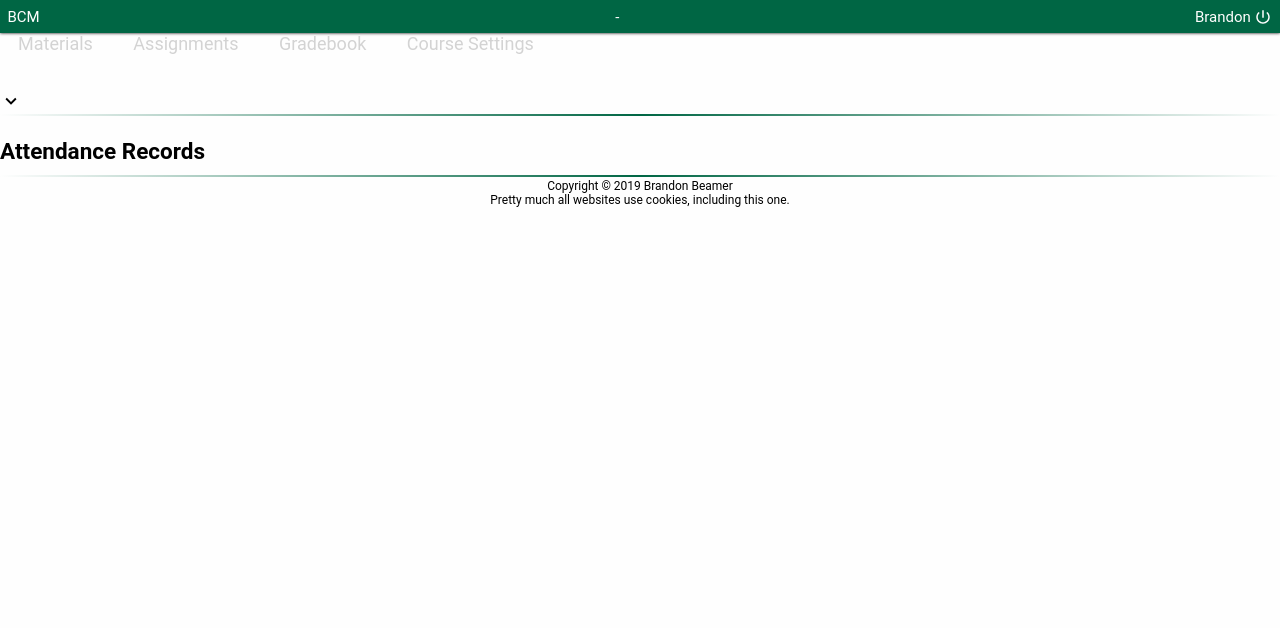
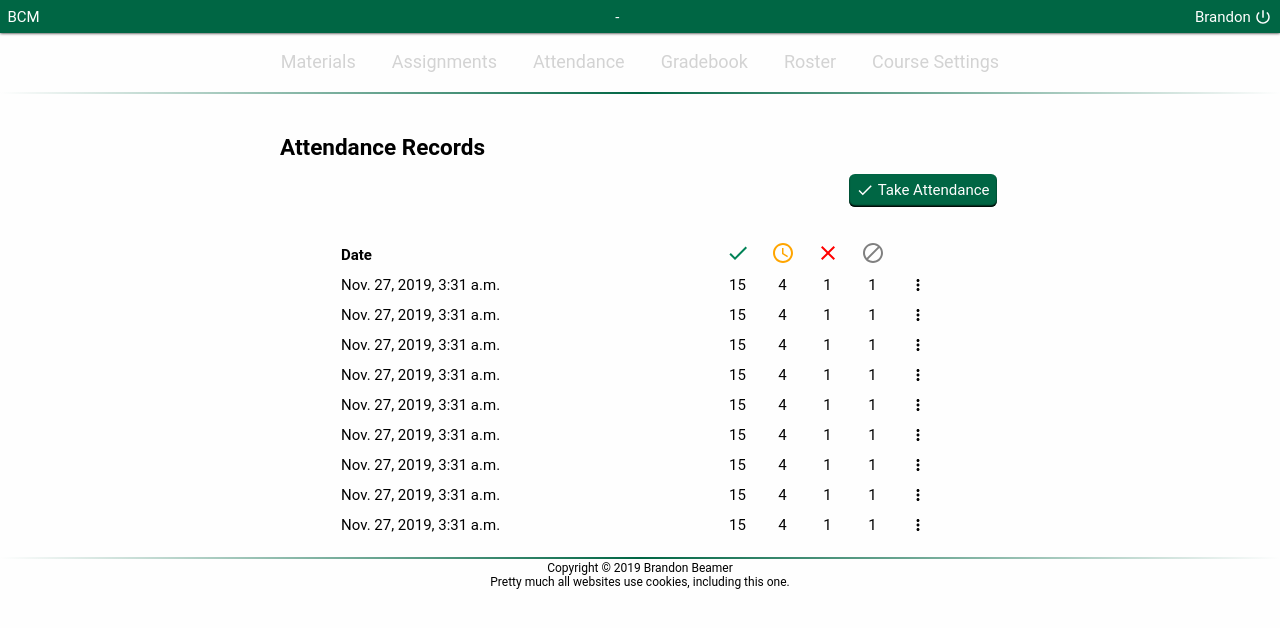
Before and after one commit to brandonbeamer/bcm, a Django app: template course/templates/course/rollcall_list.html in a window 1280 px wide. Shown: the top 628 px of the page. Run offline with Django 3.2, Linux system fonts and the light colour scheme; the template is opened without the code that fills it, so the values that code supplies are empty; parts of the project's set-up code (start-up, migrations or seed data) failed here and were passed over; some libraries are stand-ins or nearby versions.

```diff
--- a/course/static/course/css/course_base.css
+++ b/course/static/course/css/course_base.css
@@ -1,4 +1,4 @@
-@media only screen and (min-width: 450px) {
+@media only screen and (min-width: 620px) {
   .navbar-condensed {
     display: none;
   }
@@ -9,7 +9,7 @@
   }
 }
 
-@media only screen and (max-width: 449px) {
+@media only screen and (max-width: 619px) {
   .navbar-condensed {
     display: flex;
     justify-content: center;
--- /dev/null
+++ b/course/static/course/css/rollcall_list.css
@@ -0,0 +1,31 @@
+table.rollcall-list {
+  table-layout: fixed;
+  border-collapse: collapse;
+  width: 100%;
+  max-width: 40em;
+  margin: 0 auto;
+  margin-top: 2em;
+  text-align: left;
+}
+
+table.rollcall-list tr {
+  height: 2em;
+}
+
+table.rollcall-list tbody tr:hover {
+  background-color: var(--gray-highlight);
+}
+
+table.rollcall-list thead img {
+  width: 1.6em;
+  height: 1.6em;
+}
+
+table.rollcall-list tbody td {
+  vertical-align: middle;
+}
+
+.attendance-status {
+  width: 3em;
+  text-align: center;
+}
--- a/course/templates/course/course_base.html
+++ b/course/templates/course/course_base.html
@@ -6,7 +6,7 @@
 
 
 {% block navbar_items %}
-  {% if page_name == 'course_items' %}
+  {% if page_name == 'courseitem_list' %}
     <div>Materials</div>
   {% else %}
     <a href="{% url 'courseitem_list' course_id=course.id %}">Materials</a>
@@ -18,11 +18,24 @@
     <a href="{% url 'course_assignment_list' course_id=course.id %}">Assignments</a>
   {% endif %}
 
+  {% if page_name == 'rollcall_list' %}
+    <div>Attendance</div>
+  {% else %}
+    <a href="{% url 'rollcall_list' course_id=course.id %}">Attendance</a>
+  {% endif %}
+
   {% if page_name == 'course_gradebook' %}
     <div>Gradebook</div>
   {% else %}
     <a href="{% url 'course_gradebook' course_id=course.id %}">Gradebook</a>
   {% endif %}
+
+  {% if page_name == 'roster' %}
+    <div>Roster</div>
+  {% else %}
+    <a href="{% url 'course_gradebook' course_id=course.id %}">Roster</a>
+  {% endif %}
+
 
   {% if page_name == 'course_settings' %}
     <div>Course Settings</div>
@@ -32,7 +45,7 @@
 {% endblock %}
 
 {% block navbar_drawer_items %}
-  {% if page_name != 'course_items' %}
+  {% if page_name != 'courseitem_list' %}
     <a href="{% url 'courseitem_list' course_id=course.id %}">Materials</a>
   {% endif %}
 
@@ -40,9 +53,18 @@
     <a href="{% url 'course_assignment_list' course_id=course.id %}">Assignments</a>
   {% endif %}
 
+  {% if page_name != 'rollcall_list' %}
+    <a href="{% url 'rollcall_list' course_id=course.id %}">Attendance</a>
+  {% endif %}
+
   {% if page_name != 'course_gradebook' %}
     <a href="{% url 'course_gradebook' course_id=course.id %}">Gradebook</a>
   {% endif %}
+
+  {% if page_name != 'roster' %}
+    <a href="{% url 'course_gradebook' course_id=course.id %}">Roster</a>
+  {% endif %}
+
 
   {% if page_name != 'course_settings' %}
     <a href="{% url 'course_settings' course_id=course.id %}">Course Settings</a>
--- a/course/templates/course/rollcall_list.html
+++ b/course/templates/course/rollcall_list.html
@@ -2,9 +2,106 @@
 {% load static %}
 
 {% block head %}
-
+  <link rel="stylesheet" href="{% static 'course/css/course_base.css' %}"/>
+  <link rel="stylesheet" href="{% static 'shared/css/appview_simple.css' %}"/>
+  <link rel="stylesheet" href="{% static 'course/css/rollcall_list.css' %}"/>
 {% endblock %}
 
 {% block main_content %}
   <h1>Attendance Records</h1>
+    <div class="align-right">
+      <button type="button" class='accent' onclick="window.location.href='{% url 'rollcall_create' course_id=course.id %}'">
+        <img class='icon' src="{% static 'shared/icons/check_white.svg' %}" alt="plus sign"/>
+        Take Attendance
+      </button>
+    </div>
+
+
+  <table class="rollcall-list">
+    <thead>
+      <tr>
+        <th>Date</th>
+        <th class="attendance-status"><img src="{% static 'shared/icons/check_green.svg' %}" alt="checkmark"></th>
+        <th class="attendance-status"><img src="{% static 'shared/icons/clock_orange.svg' %}" alt="checkmark"></th>
+        <th class="attendance-status"><img src="{% static 'shared/icons/clear_red.svg' %}" alt="checkmark"></th>
+        <th class="attendance-status"><img src="{% static 'shared/icons/block_gray.svg' %}" alt="checkmark"></th>
+        <th class="attendance-status"></th>
+      </tr>
+    </thead>
+    <tbody>
+      <tr>
+        <td>{% now 'DATETIME_FORMAT'%}</td>
+        <td class="attendance-status">15</td>
+        <td class="attendance-status">4</td>
+        <td class="attendance-status">1</td>
+        <td class="attendance-status">1</td>
+        <td class="attendance-status"><img class="icon clickable" src="{% static 'shared/icons/more_vert.svg' %}" alt="popup menu icon"></td>
+      </tr>
+      <tr>
+        <td>{% now 'DATETIME_FORMAT'%}</td>
+        <td class="attendance-status">15</td>
+        <td class="attendance-status">4</td>
+        <td class="attendance-status">1</td>
+        <td class="attendance-status">1</td>
+        <td class="attendance-status"><img class="icon clickable" src="{% static 'shared/icons/more_vert.svg' %}" alt="popup menu icon"></td>
+      </tr>
+      <tr>
+        <td>{% now 'DATETIME_FORMAT'%}</td>
+        <td class="attendance-status">15</td>
+        <td class="attendance-status">4</td>
+        <td class="attendance-status">1</td>
+        <td class="attendance-status">1</td>
+        <td class="attendance-status"><img class="icon clickable" src="{% static 'shared/icons/more_vert.svg' %}" alt="popup menu icon"></td>
+      </tr>
+      <tr>
+        <td>{% now 'DATETIME_FORMAT'%}</td>
+        <td class="attendance-status">15</td>
+        <td class="attendance-status">4</td>
+        <td class="attendance-status">1</td>
+        <td class="attendance-status">1</td>
+        <td class="attendance-status"><img class="icon clickable" src="{% static 'shared/icons/more_vert.svg' %}" alt="popup menu icon"></td>
+      </tr>
+      <tr>
+        <td>{% now 'DATETIME_FORMAT'%}</td>
+        <td class="attendance-status">15</td>
+        <td class="attendance-status">4</td>
+        <td class="attendance-status">1</td>
+        <td class="attendance-status">1</td>
+        <td class="attendance-status"><img class="icon clickable" src="{% static 'shared/icons/more_vert.svg' %}" alt="popup menu icon"></td>
+      </tr>
+      <tr>
+        <td>{% now 'DATETIME_FORMAT'%}</td>
+        <td class="attendance-status">15</td>
+        <td class="attendance-status">4</td>
+        <td class="attendance-status">1</td>
+        <td class="attendance-status">1</td>
+        <td class="attendance-status"><img class="icon clickable" src="{% static 'shared/icons/more_vert.svg' %}" alt="popup menu icon"></td>
+      </tr>
+      <tr>
+        <td>{% now 'DATETIME_FORMAT'%}</td>
+        <td class="attendance-status">15</td>
+        <td class="attendance-status">4</td>
+        <td class="attendance-status">1</td>
+        <td class="attendance-status">1</td>
+        <td class="attendance-status"><img class="icon clickable" src="{% static 'shared/icons/more_vert.svg' %}" alt="popup menu icon"></td>
+      </tr>
+      <tr>
+        <td>{% now 'DATETIME_FORMAT'%}</td>
+        <td class="attendance-status">15</td>
+        <td class="attendance-status">4</td>
+        <td class="attendance-status">1</td>
+        <td class="attendance-status">1</td>
+        <td class="attendance-status"><img class="icon clickable" src="{% static 'shared/icons/more_vert.svg' %}" alt="popup menu icon"></td>
+      </tr>
+      <tr>
+        <td>{% now 'DATETIME_FORMAT'%}</td>
+        <td class="attendance-status">15</td>
+        <td class="attendance-status">4</td>
+        <td class="attendance-status">1</td>
+        <td class="attendance-status">1</td>
+        <td class="attendance-status"><img class="icon clickable" src="{% static 'shared/icons/more_vert.svg' %}" alt="popup menu icon"></td>
+      </tr>
+    </tbody>
+  </table>
+
 {% endblock %}
--- a/course/urls.py
+++ b/course/urls.py
@@ -24,6 +24,7 @@ urlpatterns = [
 
     # ----- Views for Attendance
     path('<uuid:course_id>/attendance', views.RollCallListView.as_view(), name = 'rollcall_list'),
+    path('<uuid:course_id>/take_attendance', views.RollCallCreateView.as_view(), name = 'rollcall_create'),
 
     path('<uuid:course_id>/gradebook', views.GradebookView.as_view(), name = 'course_gradebook'),
     path('<uuid:course_id>/settings', views.CourseSettingsView.as_view(), name = 'course_settings'),
--- a/static/shared/css/base.css
+++ b/static/shared/css/base.css
@@ -6,6 +6,7 @@
 :root {
   --almost-white: #fefefe;
   --almost-black: #010101;
+  --gray-highlight: #00000008;
   --accent-color: #006644;
   --accent-hl: #007D53;  /* hl = highlight */
   --accent-ds: #2d4d43;  /* ds = desaturated, for backgrounds */
@@ -137,7 +138,7 @@ button, [type=button] {
   box-shadow: 0 -0.1em 0.1em var(--almost-black) inset;
 }
 
-button:hover:not(:disabled), [type=button]:hover:not(:disabled) {
+button:hover:not(:disabled):not(.accent), [type=button]:hover:not(:disabled):not(.accent) {
   background-color: var(--accent-shl);
 }
 
```
Also changed, not shown: course/forms.py (+10 -1 lines), course/models.py (+19 -9 lines), course/static/course/css/rollcall_create.css (added, +49 -0 lines), course/templates/course/create_courseitem.html (added, +65 -0 lines), course/templates/course/rollcall_create.html (added, +63 -0 lines), course/views.py (+50 -6 lines), static/shared/icons/block.svg (added), static/shared/icons/block_gray.svg (added), static/shared/icons/check_green.svg (added), static/shared/icons/check_white.svg (added), static/shared/icons/clear.svg (added), static/shared/icons/clear_red.svg (added), static/shared/icons/clock.svg (added), static/shared/icons/clock_orange.svg (added).
